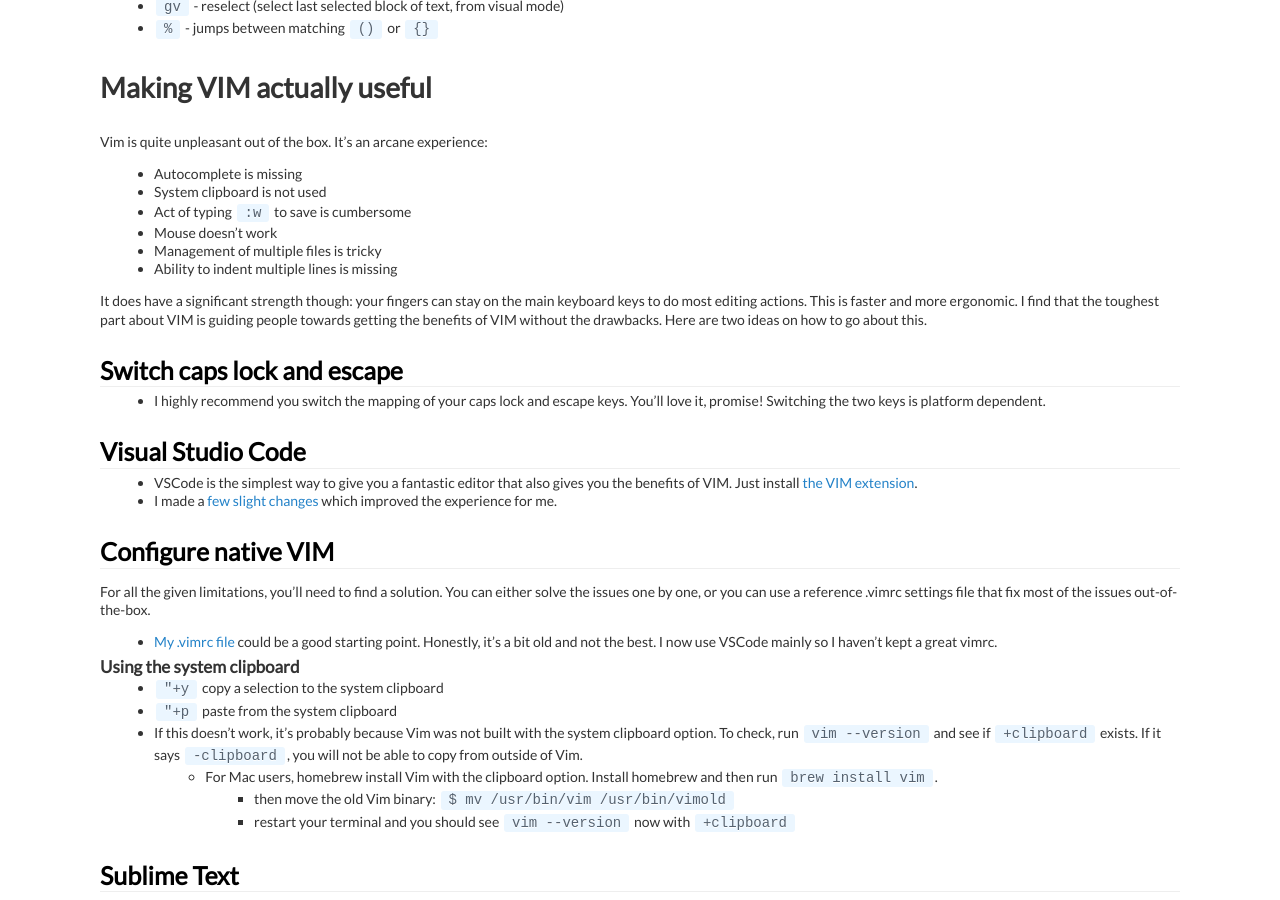
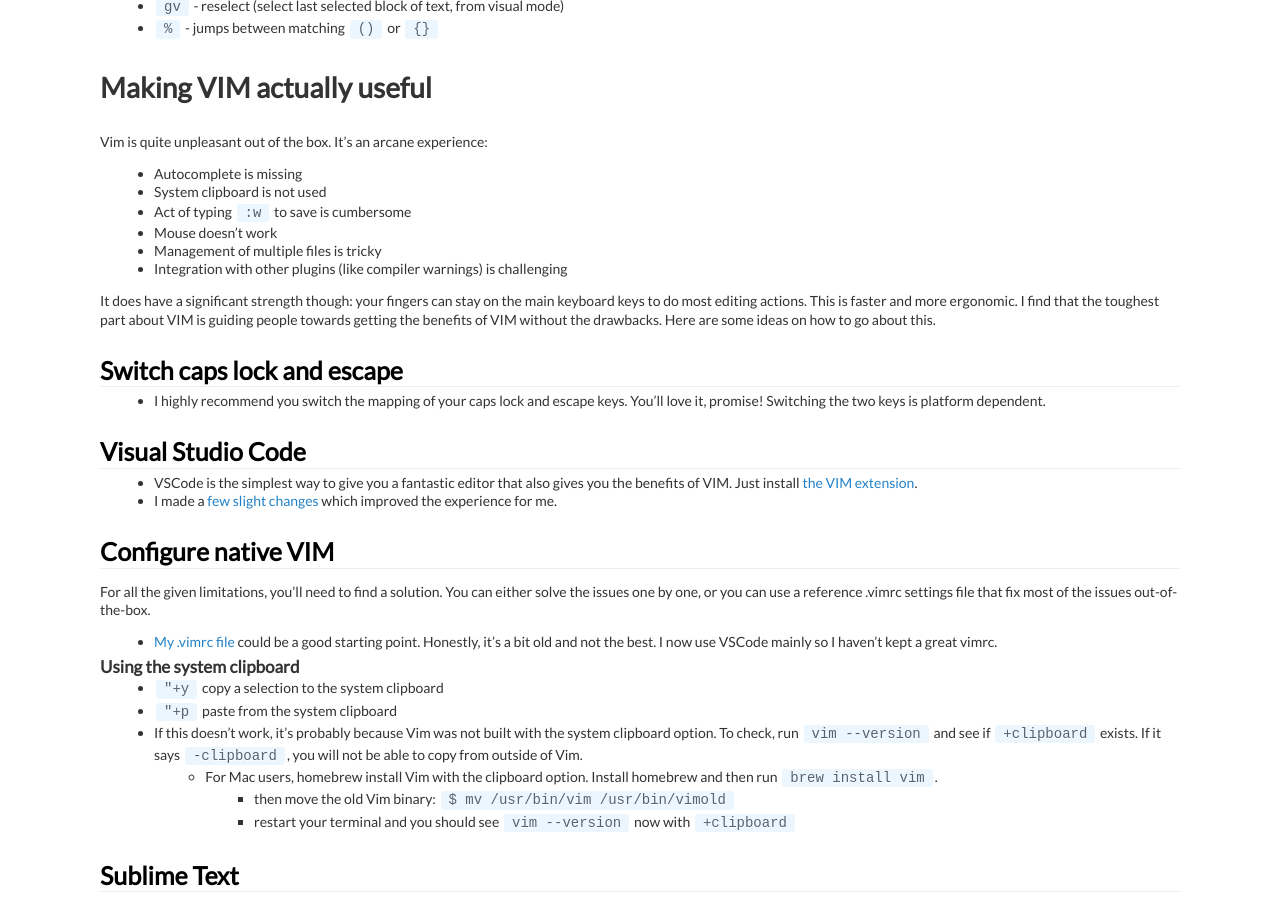
Before and after one commit to theicfire/vimsheet, a Jekyll site: the page built from index.md, in a window 1280 px wide and 900 px high, scrolled down 2442 px. Built offline with Jekyll 4.4.1, drawn with Linux system fonts in a browser that asks for light colours.

```diff
--- a/index.md
+++ b/index.md
@@ -150,9 +150,9 @@
 - Act of typing `:w` to save is cumbersome
 - Mouse doesn't work
 - Management of multiple files is tricky
-- Ability to indent multiple lines is missing
+- Integration with other plugins (like compiler warnings) is challenging
 
-It does have a significant strength though: your fingers can stay on the main keyboard keys to do most editing actions. This is faster and more ergonomic. I find that the toughest part about VIM is guiding people towards getting the benefits of VIM without the drawbacks. Here are two ideas on how to go about this.
+It does have a significant strength though: your fingers can stay on the main keyboard keys to do most editing actions. This is faster and more ergonomic. I find that the toughest part about VIM is guiding people towards getting the benefits of VIM without the drawbacks. Here are some ideas on how to go about this.
 
 ## Switch caps lock and escape
 
```
